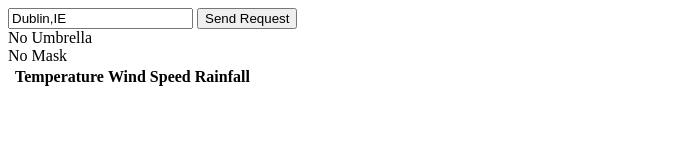
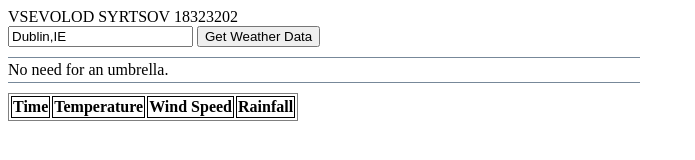
Before and after one commit to bendunnegyms/Internet-Applications, a plain HTML site: page SimpleWebApplication/src/index.html in a window 1280 px wide. Shown: the whole page, without its empty margins (0-695 px from the left). Drawn offline with nearby package versions, Linux system fonts and the light colour scheme.

Commit message:
Sorted into own folder

```diff
--- a/src/index.html
+++ b/SimpleWebApplication/src/index.html
@@ -1,19 +1,26 @@
 <html>
     <head>
+        <style>
+            table, th, td {
+                border-style: solid;
+                border-width: 1px;
+            }
+        </style>
     </head>
     <body>
         <div id="vue-app">
+            <div>VSEVOLOD SYRTSOV 18323202</div>
             <input v-model="city">
-            <button v-on:click="getWeatherData">Send Request</button>
-            <div v-if="Rain">Umbrella</div>
-            <div v-else>No Umbrella</div>
-            <div v-if="Mask">Mask</div>
-            <div v-else>No Mask</div>
-
+            <button v-on:click="getWeatherData">Get Weather Data</button>
+            <div style="margin-top: 10px; margin-bottom: 10px;width: 50%;border-top: solid;border-bottom: solid;border-width: 1px;border-color: lightslategray;">
+                <div v-if="Rain" style="margin-top:3px;margin-bottom: 3px;">You should pack an umbrella.</div>
+                <div v-else style="margin-top:3px;margin-bottom: 3px;">No need for an umbrella.</div>
+                <div v-if="Mask" style="margin-top:3px;margin-bottom: 3px;">...and also wear a mask.</div>
+            </div>
             <table class="table">
                 <thead>
                   <tr>
-                    <th scope="col"></th>
+                    <th scope="col">Time</th>
                     <th scope="col">Temperature</th>
                     <th scope="col">Wind Speed</th>
                     <th scope="col">Rainfall</th>
```
Also changed, not shown: SimpleWebApplication/src/node-server.js (renamed from src/node-server.js), 1 other file.
